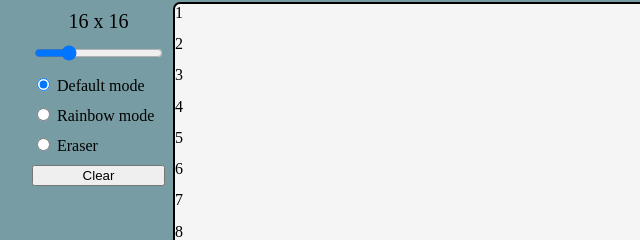
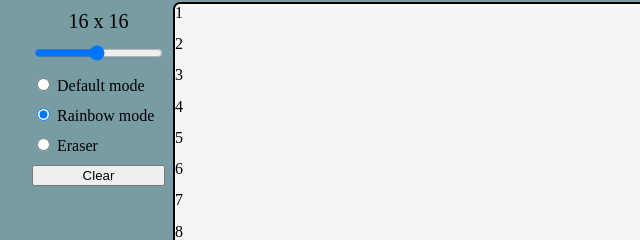
Before and after one commit to jason-lava/etch-a-sketch, a plain HTML site: page index.html in a window 1280 px wide. Shown: the part 116-356 px from the top of the page, 290-930 px from the left. Drawn offline with Linux system fonts and the light colour scheme.

Commit message:
slight adjustment in value selection, id's

```diff
--- a/index.html
+++ b/index.html
@@ -15,14 +15,14 @@
         <div class="settings">
             <div id="rangeValue"></div>
             <div>
-                <input type="range" id="gridSize" min="1" max="64" value="16">
+                <input type="range" id="gridSize" min="1" max="32" value="16">
             </div>
             <div>
-                <input type="radio" id="defaultMode" name="mode" value="default" checked>
+                <input type="radio" id="defaultMode" name="mode" value="default">
                 <label for="defaultMode">Default mode</label>
             </div>
             <div>
-                <input type="radio" id="rainbowMode" name="mode" value="rainbow">
+                <input type="radio" id="rainbowMode" name="mode" value="rainbow" checked>
                 <label for="rainbowMode">Rainbow mode</label>
             </div>
             <div>
```
